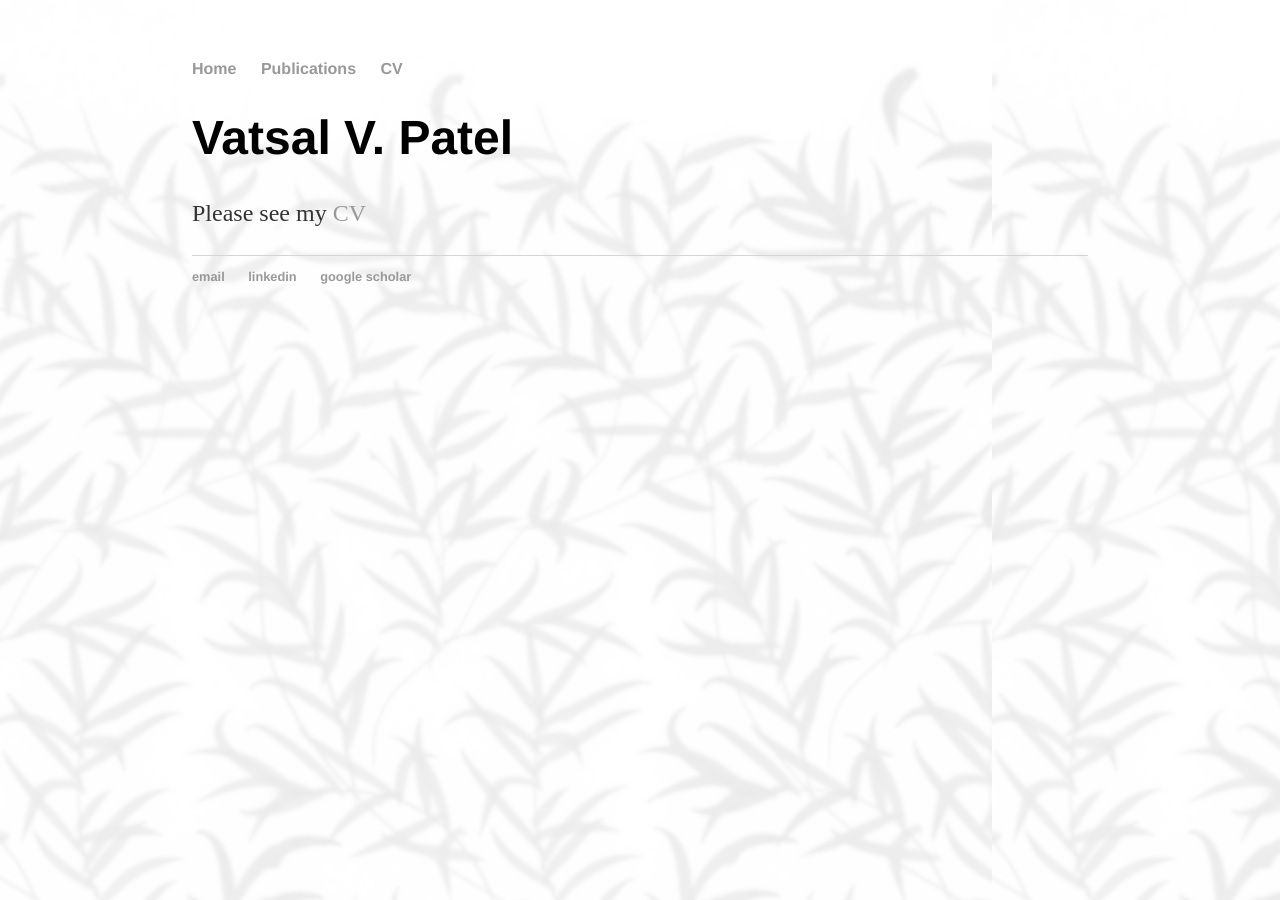
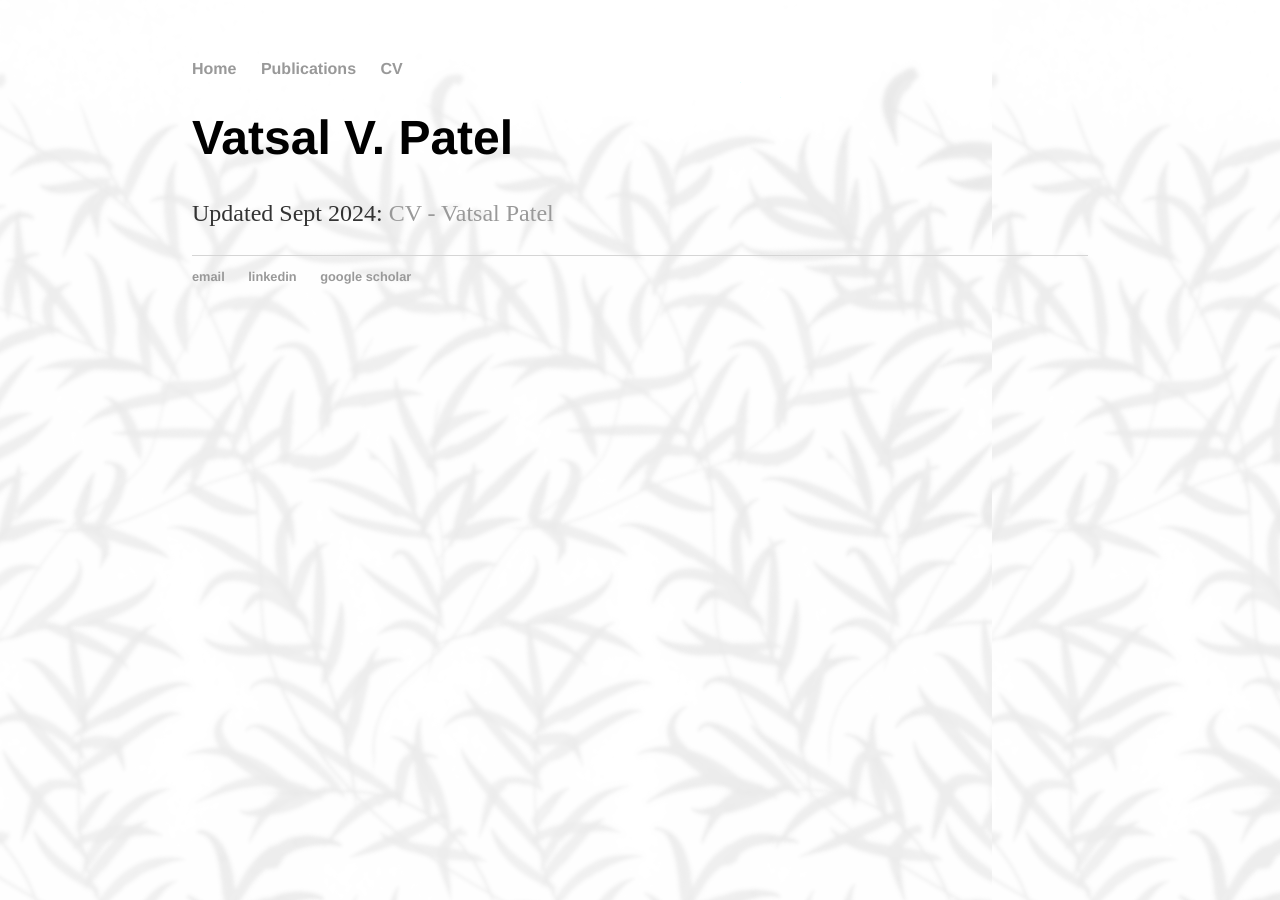
Before and after one commit to patelvatsalv/patelvatsalv.github.io, a Jekyll site: the page built from cv.html, in a window 1280 px wide. Built offline with Jekyll 4.4.1, drawn with Linux system fonts in a browser that asks for light colours.

Commit message:
Update cv.html

```diff
--- a/cv.html
+++ b/cv.html
@@ -10,7 +10,7 @@ title: CV
 
 <div class="blurb">
   <h1>Vatsal V. Patel</h1>
-  <p>Please see my <a href="CV - Vatsal Patel.pdf">CV</a></p>
+  <p> Updated Sept 2024: <a href="CV - Vatsal Patel.pdf">CV - Vatsal Patel</a></p>
 
 
 </div><!-- /.blurb -->
```
